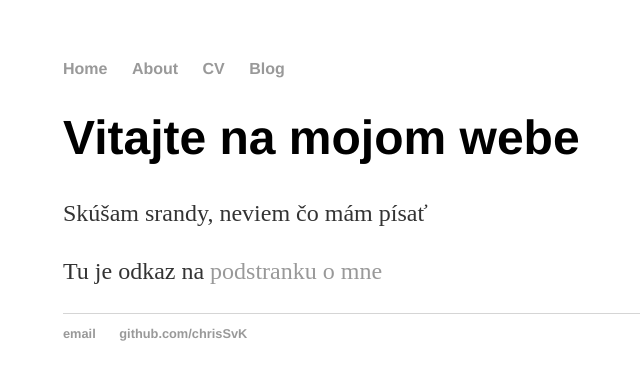
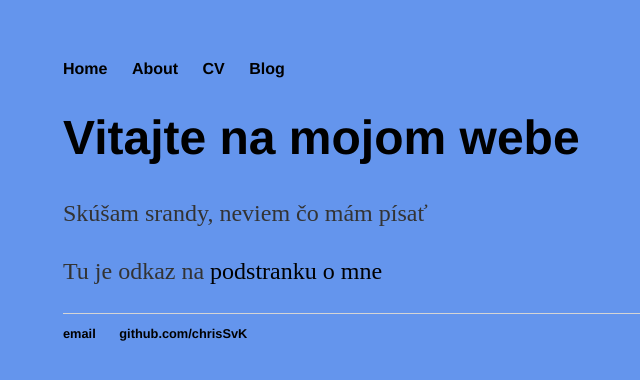
Before and after one commit to chrisSvK/chrisSvK.github.io, a Jekyll site: the page built from index.html, in a window 1280 px wide. Shown: the top 380 px of the page, without its empty margins (129-769 px from the left). Built offline with Jekyll 4.4.1, drawn with Linux system fonts in a browser that asks for light colours.

Commit message:
Prva zmena v development branchi

```diff
--- a/css/main.css
+++ b/css/main.css
@@ -1,6 +1,7 @@
 body {
     margin: 60px auto;
     width: 70%;
+    background-color: cornflowerblue;
 }
 nav ul, footer ul {
     font-family:'Helvetica', 'Arial', 'Sans-Serif';
@@ -14,7 +15,7 @@
 }
 a {
     text-decoration: none;
-    color: #999;
+    color: black;
 }
 a:hover {
     text-decoration: underline;
```
Also changed, not shown: _layouts/default.html (line endings or trailing spaces).
